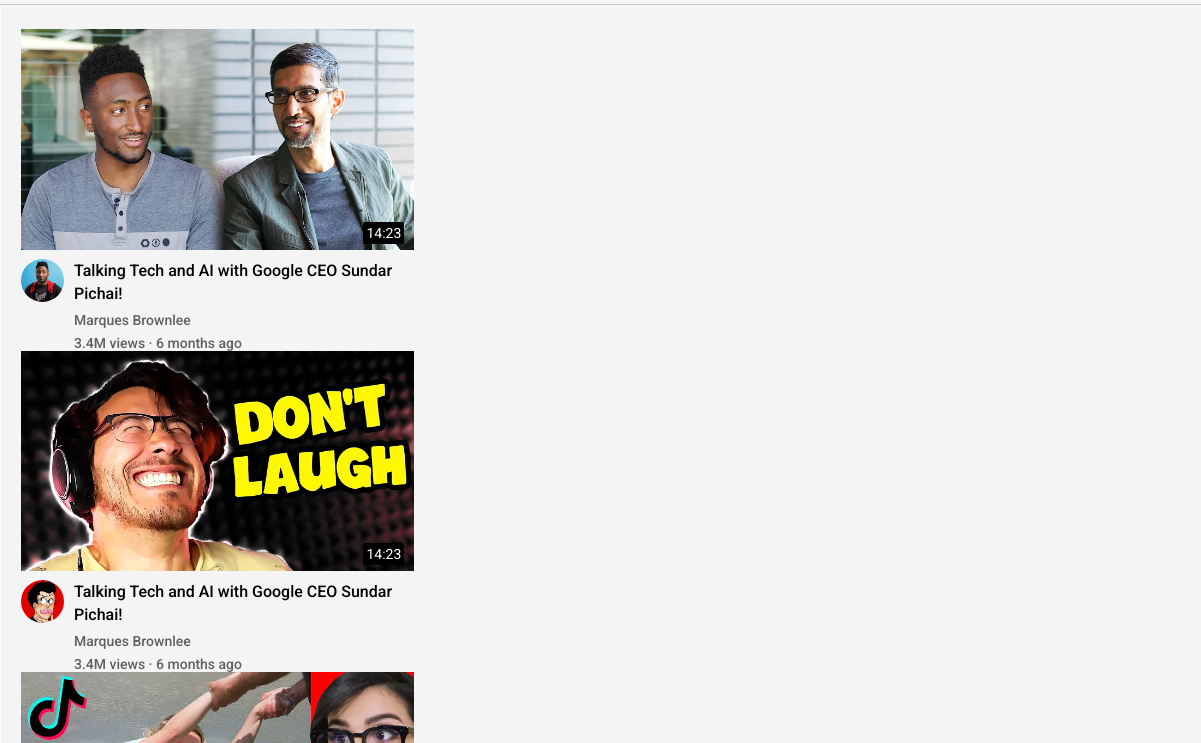
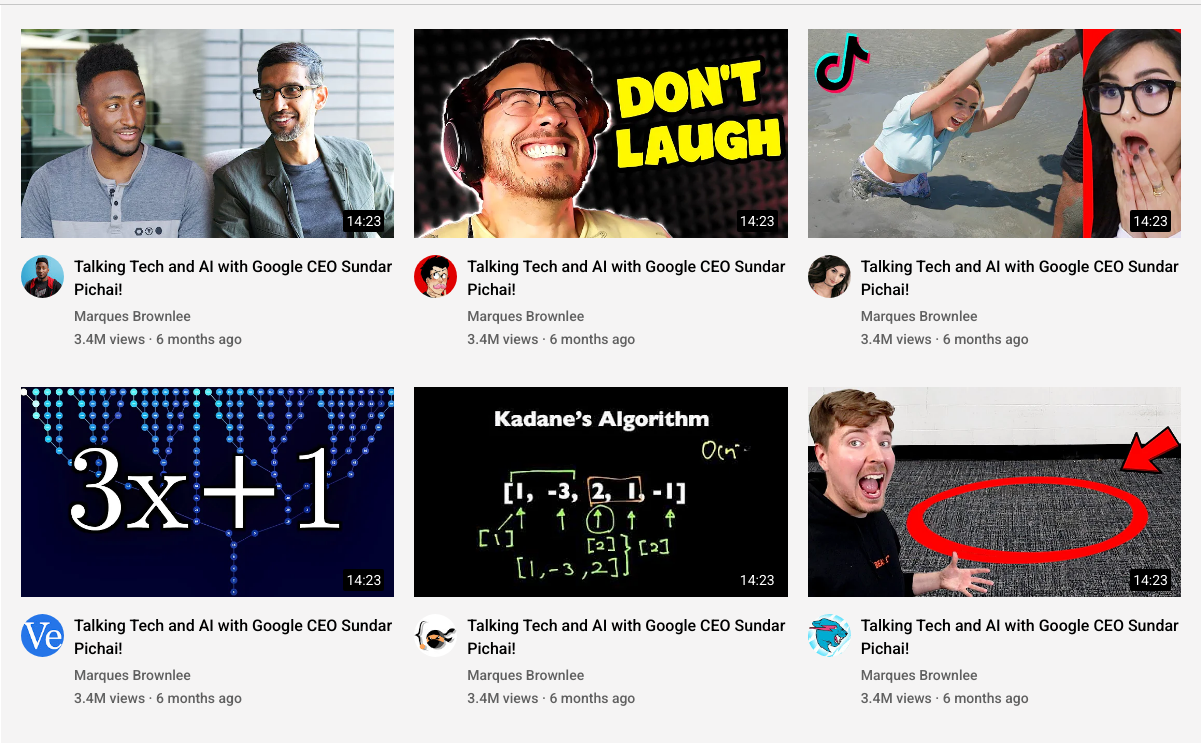
Before and after one commit to DragoTech/Youtube-clone, a plain HTML site: page index.html in a window 1280 px wide. Shown: the part 51-794 px from the top of the page, 79-1280 px from the left. Drawn offline with Linux system fonts and the light colour scheme.

Commit message:
main section complete

```diff
--- a/styles/global.css
+++ b/styles/global.css
@@ -15,9 +15,5 @@ body{
     background-color: rgb(245, 244, 244);
     padding-top: 80px;
     padding-left: 100px;
+    padding-right: 20px;
 }
-.video-grid{
-    display: grid;
-    grid-template-columns: 1fr 1fr 1fr;
-
-}
--- a/styles/main.css
+++ b/styles/main.css
@@ -1,4 +1,14 @@
+.video-grid{
+    display: grid;
+    grid-template-columns: 1fr 1fr 1fr;
+    column-gap: 20px;
+    row-gap: 40px;
+
+}
+
 .video-content {
+    display: flex;
+    flex-direction: column;
 }
 .video-thumbnail{
     position: relative;
@@ -19,7 +29,7 @@
 }
 .video-detail{
     display: flex;
-    padding-top: 5px;
+    padding-top: 13px;
 }
 .channel-pic {
     margin-right: 10px;
```
Also changed, not shown: index.html (+12 -0 lines), 1 other file.
